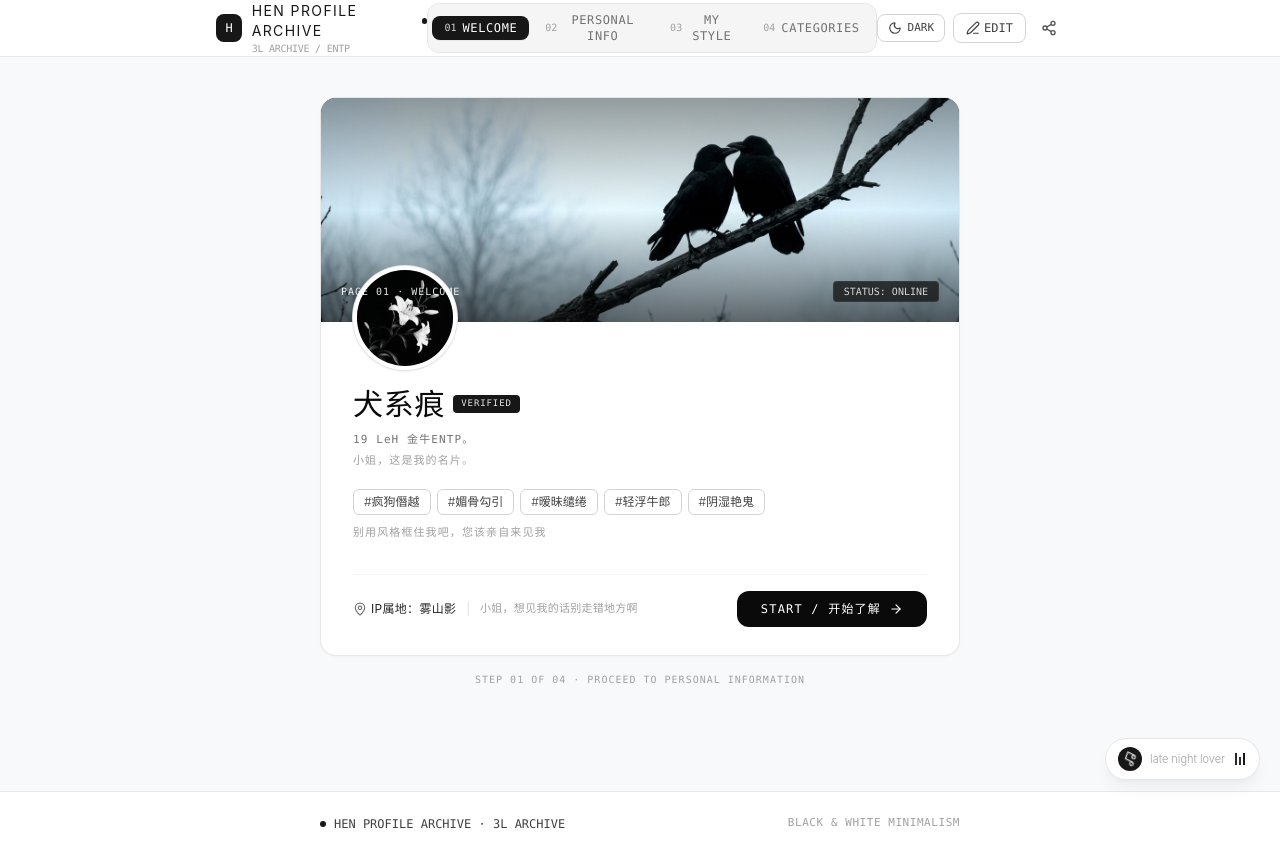
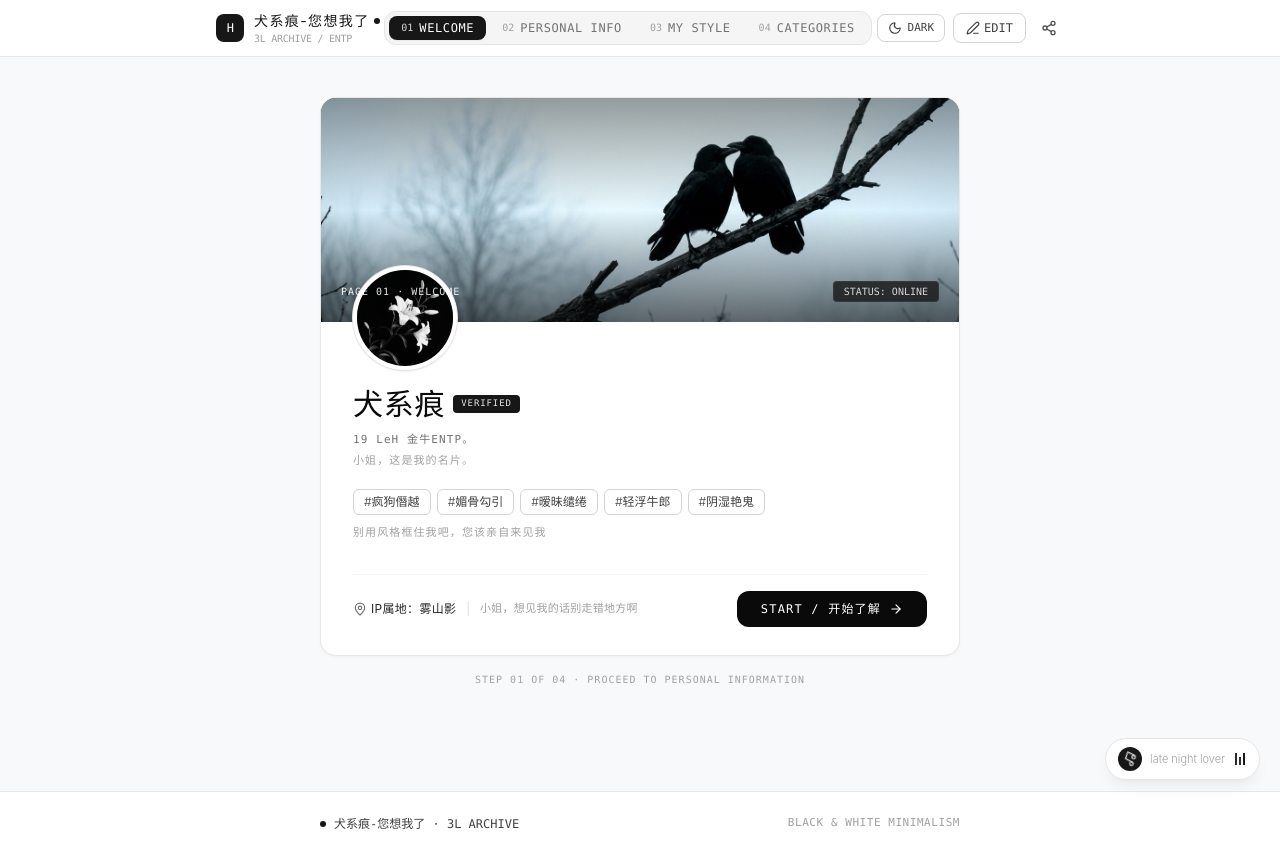
Before and after one commit to qian46033-cloud/sky-Quanxihen, a React (Vite) app: page / in a window 1280 px wide. Built offline with nearby package versions, Linux system fonts and the light colour scheme.

Commit message:
chore: update site title and header to 犬系痕-您想我了

```diff
--- a/index.html
+++ b/index.html
@@ -6,10 +6,10 @@
     <meta name="apple-mobile-web-app-capable" content="yes" />
     <meta name="apple-mobile-web-app-status-bar-style" content="default" />
     <meta name="format-detection" content="telephone=no" />
-    <title>光遇三恋资料馆</title>
-    <meta name="description" content="光遇三恋个人资料与服务展示平台，简约淡雅的推特/社媒卡片排版，支持欢迎、自我介绍、风格展示及须知、板评、话术、陪评四大栏目。" />
-    <meta property="og:title" content="光遇三恋资料馆" />
-    <meta property="og:description" content="光遇三恋个人资料与服务展示平台，简约淡雅的推特/社媒卡片排版，支持欢迎、自我介绍、风格展示及须知、板评、话术、陪评四大栏目。" />
+    <title>犬系痕-您想我了</title>
+    <meta name="description" content="犬系痕-您想我了，简约淡雅的黑白极简卡片排版，支持欢迎、自我介绍、风格展示及须知、板评、话术、陪评四大栏目。" />
+    <meta property="og:title" content="犬系痕-您想我了" />
+    <meta property="og:description" content="犬系痕-您想我了，简约淡雅的黑白极简卡片排版，支持欢迎、自我介绍、风格展示及须知、板评、话术、陪评四大栏目。" />
     <meta property="og:type" content="website" />
     <meta name="twitter:card" content="summary_large_image" />
   </head>
--- a/src/App.tsx
+++ b/src/App.tsx
@@ -11,7 +11,7 @@ import { DataEditorModal } from './components/DataEditorModal';
 import { ImageModal } from './components/ImageModal';
 import { BackgroundMusicPlayer } from './components/BackgroundMusicPlayer';
 
-const STORAGE_KEY = 'sky_profile_hen_v8';
+const STORAGE_KEY = 'sky_profile_hen_v9';
 const THEME_KEY = 'sky_profile_theme_mode';
 
 export default function App() {
@@ -49,15 +49,23 @@ export default function App() {
 
   const [profileData, setProfileData] = useState<ProfileData>(() => {
     try {
-      const saved = localStorage.getItem(STORAGE_KEY);
+      const saved = localStorage.getItem(STORAGE_KEY) || localStorage.getItem('sky_profile_hen_v8');
       if (saved) {
-        return JSON.parse(saved);
+        const parsed = JSON.parse(saved);
+        if (!parsed.siteTitle || parsed.siteTitle === 'HEN PROFILE ARCHIVE' || parsed.siteTitle === '光遇三恋资料馆') {
+          parsed.siteTitle = '犬系痕-您想我了';
+        }
+        return parsed;
       }
     } catch {
       // Fallback
     }
     return defaultProfileData;
   });
+
+  useEffect(() => {
+    document.title = profileData.siteTitle || '犬系痕-您想我了';
+  }, [profileData.siteTitle]);
 
   const [isEditorOpen, setIsEditorOpen] = useState(false);
   const [previewImage, setPreviewImage] = useState<{ isOpen: boolean; url: string; caption: string }>({
--- a/src/data/defaultData.ts
+++ b/src/data/defaultData.ts
@@ -1,8 +1,8 @@
 import { ProfileData } from '../types';
 
 export const defaultProfileData: ProfileData = {
-  siteTitle: "HEN PROFILE ARCHIVE",
-  siteSubtitle: "犬系痕 · 光遇三恋个人档案",
+  siteTitle: "犬系痕-您想我了",
+  siteSubtitle: "犬系痕 · 您想我了",
   welcomeGreeting: "小姐，这是我的名片。",
   welcomeIntro: "19 LeH 金牛ENTP。",
   avatarUrl: "./white_lily_avatar_1791441945185.jpg",
```
